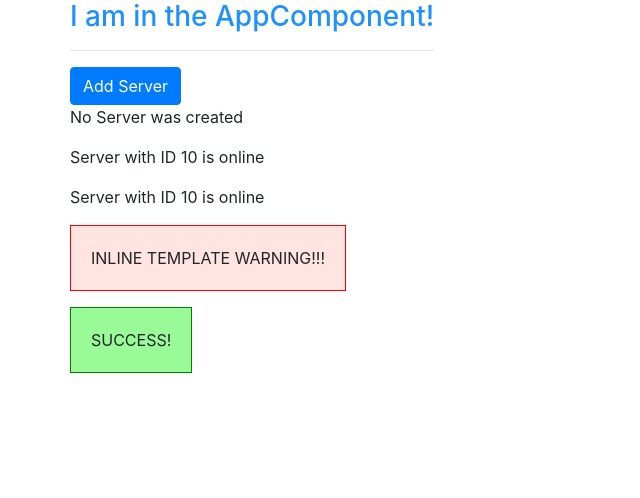
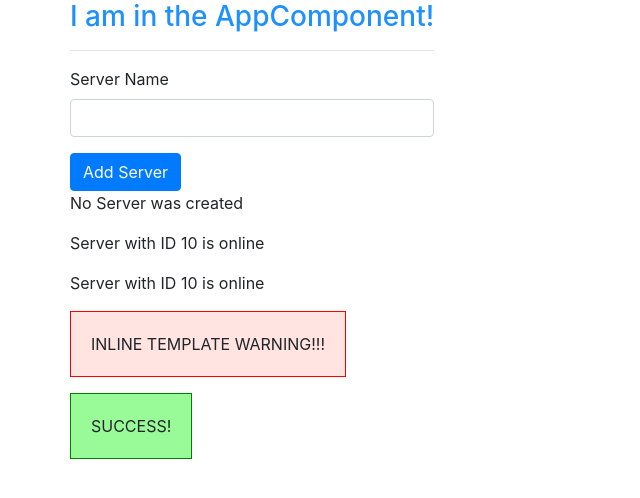
Before and after one commit to vijaykglg/my-first-angular-app, an Angular app: page / in a window 1280 px wide. Shown: the top 498 px of the page, without its empty margins (0-640 px from the left). Built offline with nearby package versions, Linux system fonts and the light colour scheme.

Commit message:
Two way event binding using $event keyword

```diff
--- a/src/app/servers/servers.component.html
+++ b/src/app/servers/servers.component.html
@@ -1,3 +1,9 @@
+<label>Server Name</label>
+<input
+    type="text"
+    class="form-control"
+    (input)="onUpdateServerName($event)">
+<p>{{ serverName }}</p>
 <button
     class="btn btn-primary"
     [disabled]="!allowNewServer"
--- a/src/app/servers/servers.component.ts
+++ b/src/app/servers/servers.component.ts
@@ -13,6 +13,7 @@
 export class ServersComponent implements OnInit {
   allowNewServer = false;
   serverCreationStatus = 'No Server was created';
+  serverName = '';
 
   constructor() {
     //function() {}; Below syntax is similar to this
@@ -28,4 +29,8 @@
     this.serverCreationStatus= 'Server got created!';
   }
 
+  onUpdateServerName(event: Event) {
+    this.serverName= (<HTMLInputElement>event.target).value;
+  }
+
 }
```
